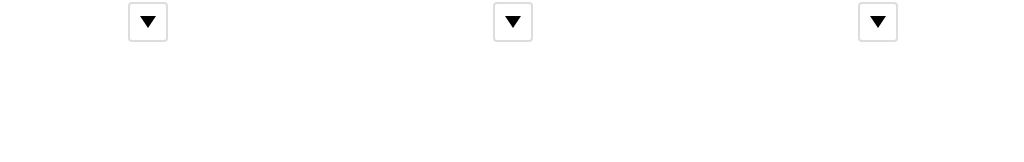
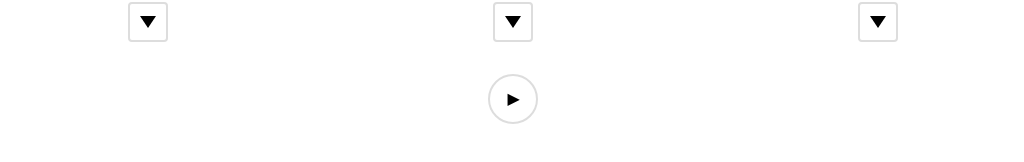
Before and after one commit to kencrimsonIT/Digital-Countdown-Timer, a React (Create React App) app: page / in a window 1280 px wide. Shown: the part 440-602 px from the top of the page, without its empty margins (127-1151 px from the left). Built offline with nearby package versions, Linux system fonts and the light colour scheme.

Commit message:
UPDATE: Customize theme for media buttons

```diff
--- a/src/CSS/MediaButtons.css
+++ b/src/CSS/MediaButtons.css
@@ -1,23 +1,90 @@
 .play-btn, .stop-btn, .pause-btn {
     position: relative;
-    background: #fff;
-    border: none;
+    background: var(--media-btn-bg, #fff);
+    border: 2px solid var(--media-btn-border, #ddd);
     width: 50px;
     height: 50px;
     border-radius: 50%;
     cursor: pointer;
     transition: all 0.2s ease;
+    margin: 0 8px;
+    display: flex;
+    align-items: center;
+    justify-content: center;
 }
 
-.play-btn::before, .stop-btn::before, .pause-btn::before {
+.play-btn:hover, .stop-btn:hover, .pause-btn:hover {
+    background: var(--media-btn-bg-hover, #f0f0f0);
+    transform: scale(1.05);
+    box-shadow: 0 4px 12px var(--media-btn-shadow-hover, rgba(0, 0, 0, 0.2));
+}
+
+.play-btn:active, .stop-btn:active, .pause-btn:active {
+    transform: scale(0.95);
+}
+
+/* Play button - Triangle */
+.play-btn::before {
+    content: '▶';
     position: absolute;
     top: 50%;
     left: 50%;
-    content: '';
-    transform: translate(-50%, -50%);
-    font-size: 20px;
+    transform: translate(-45%, -50%);
+    font-size: 16px;
+    color: var(--media-btn-icon-color, #000);
+    line-height: 1;
 }
 
-.play-btn:hover, .stop-btn:hover, .pause-btn:hover {
-    background: #f3f3f3;
+.play-btn::after {
+    content: '';
 }
+
+/* Stop button - Square */
+.stop-btn::before {
+    content: '⏹';
+    position: absolute;
+    top: 50%;
+    left: 50%;
+    transform: translate(-50%, -50%);
+    font-size: 16px;
+    color: var(--media-btn-icon-color, #000);
+    line-height: 1;
+}
+
+.stop-btn::after {
+    content: '';
+}
+
+/* Pause button - Two bars */
+.pause-btn::before {
+    content: '⏸';
+    position: absolute;
+    top: 50%;
+    left: 50%;
+    transform: translate(-50%, -50%);
+    font-size: 16px;
+    color: var(--media-btn-icon-color, #000);
+    line-height: 1;
+}
+
+.pause-btn::after {
+    content: '';
+}
+
+/* Light theme */
+[data-theme="light"] {
+    --media-btn-bg: #ffffff;
+    --media-btn-border: #e0e0e0;
+    --media-btn-bg-hover: #f0f0f0;
+    --media-btn-shadow-hover: rgba(0, 0, 0, 0.2);
+    --media-btn-icon-color: #333333;
+}
+
+/* Dark theme */
+[data-theme="dark"] {
+    --media-btn-bg: #2a2a2a;
+    --media-btn-border: #404040;
+    --media-btn-bg-hover: #3a3a3a;
+    --media-btn-shadow-hover: rgba(0, 0, 0, 0.4);
+    --media-btn-icon-color: #ffffff;
+}
```
